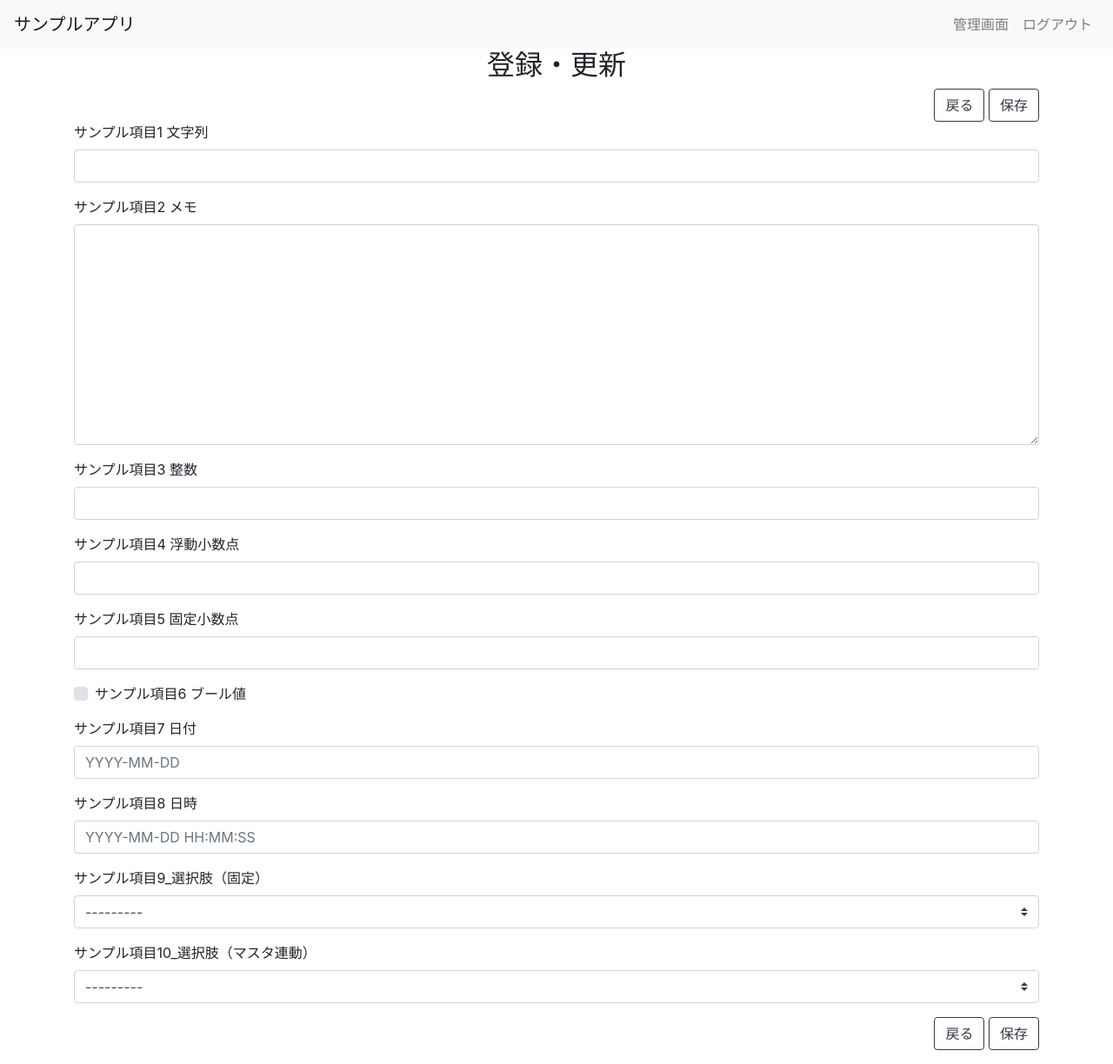
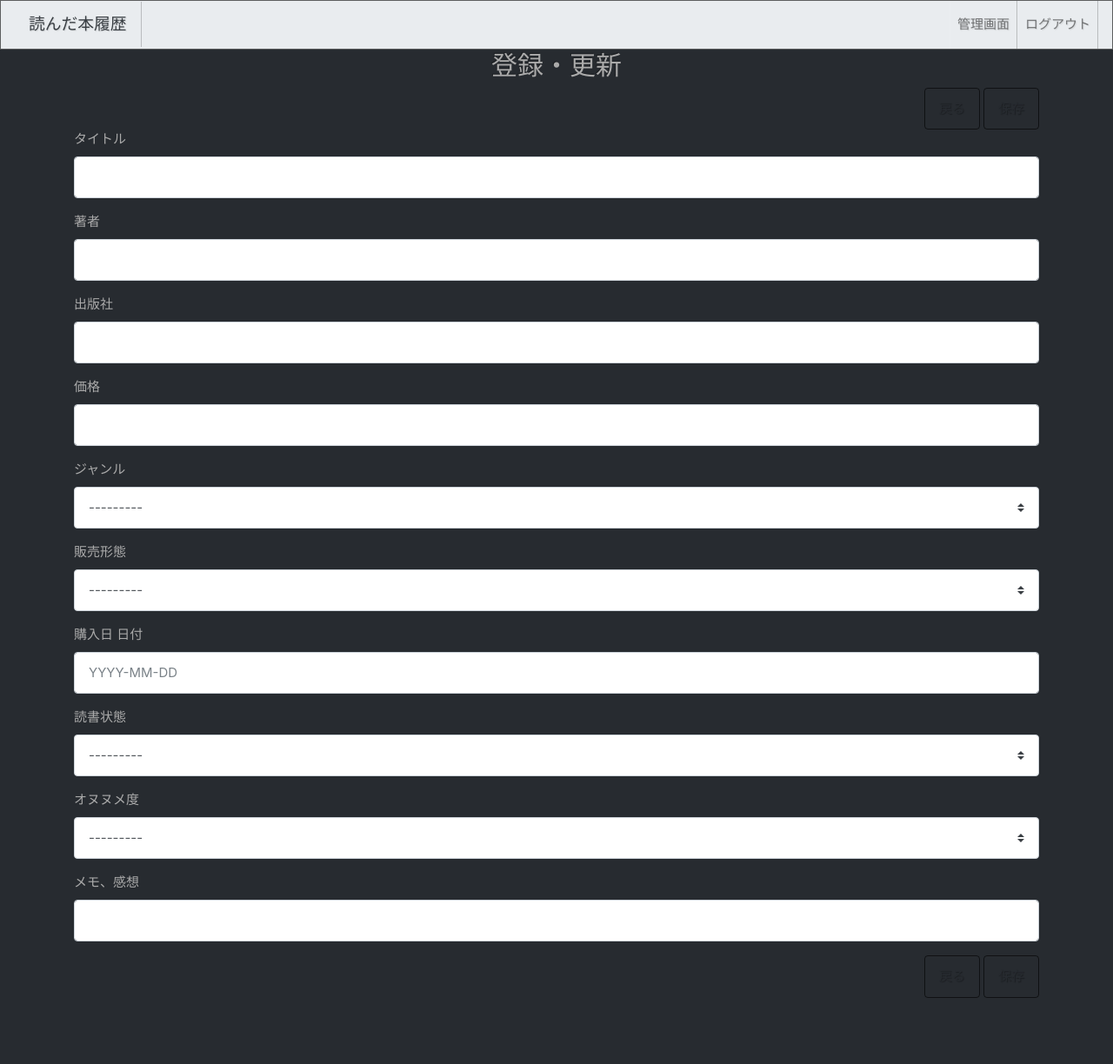
Before and after one commit to takumi-nakajima/instant-django, a Django app: page /create/ in a window 1280 px wide. Shown: the whole page at 87% size. After the commit the page ends 1148 px from the top, so only its background shows below. Run offline with Django 3.2, Linux system fonts and the light colour scheme; the visitor is signed in with stand-in values (Sample User, id 1); data comes from the database, SQL or seed files in the repository; some libraries are stand-ins or nearby versions.

Commit message:
「読んだ本履歴」アプリに修正2

```diff
--- a/app/apps.py
+++ b/app/apps.py
@@ -7,4 +7,4 @@ class AppConfig(AppConfig):
     管理画面での表示名を指定する
     """
     name = 'app'
-    verbose_name = 'サンプルアプリ'
+    verbose_name = '読んだ本履歴'
--- a/app/models.py
+++ b/app/models.py
@@ -12,86 +12,212 @@ class Item(models.Model):
     https://docs.djangoproject.com/ja/2.1/ref/models/fields/
     """
 
-    # サンプル項目1 文字列
-    sample_1 = models.CharField(
-        verbose_name='サンプル項目1 文字列',
-        max_length=20,
+    # タイトル
+    title = models.CharField(
+        verbose_name='タイトル',
+        max_length=300,
+        blank=True,
+        null=True,
+    )
+    # 著者
+    author = models.CharField(
+        verbose_name='著者',
+        max_length=100,
+        blank=True,
+        null=True,
+    )
+    # 出版社
+    publisher = models.CharField(
+        verbose_name='出版社',
+        max_length=100,
+        blank=True,
+        null=True,
+    )
+    # 価格
+    price = models.IntegerField(
+        verbose_name='価格',
+        blank=True,
+        null=True,
+    )
+    # ジャンル 選択肢（固定）
+    ganre_choice = (
+        (1, '文芸'),
+        (2, '教育'),
+        (3, '人文'),
+        (4, '教育'),
+        (5, '社会'),
+        (6, '法律'),
+        (7, '経済'),
+        (8, '経営'),
+        (9, 'ビジネス'),
+        (10, '就職・資格'),
+        (11, '理学'),
+        (12, '工学'),
+        (13, 'コンピュータ'),
+        (14, '医学'),
+        (15, '看護学'),
+        (16, '薬学'),
+        (17, '芸術'),
+        (18, '語学'),
+        (19, '辞典'),
+        (20, '高校学参'),
+        (21, '中学学参'),
+        (22, '小学学参'),
+        (23, '児童'),
+        (24, '趣味・生活'),
+        (25, 'くらし・料理'),
+        (26, '地図・ガイド'),
+        (27, '文庫'),
+        (28, '新書・選書'),
+        (29, 'コミック'),
+        (30, 'ゲーム攻略'),
+        (31, 'エンターテイメント'),
+        (32, '日記・手帳・暦'),
+        (33, 'その他'),
+    )
+    ganre = models.IntegerField(
+        verbose_name='ジャンル',
+        choices=ganre_choice,
         blank=True,
         null=True,
     )
 
-    # サンプル項目2 メモ
-    sample_2 = models.TextField(
-        verbose_name='サンプル項目2 メモ',
+    # 販売形態 選択肢（固定）
+    selltype_choice = (
+        (1, '紙媒体'),
+        (2, '電子版'),
+    )
+    selltype = models.IntegerField(
+        verbose_name='販売形態',
+        choices=selltype_choice,
         blank=True,
         null=True,
     )
 
-    # サンプル項目3 整数
-    sample_3 = models.IntegerField(
-        verbose_name='サンプル項目3 整数',
+    # 購入日 日付
+    buydate = models.DateField(
+        verbose_name='購入日 日付',
         blank=True,
         null=True,
     )
 
-    # サンプル項目4 浮動小数点
-    sample_4 = models.FloatField(
-        verbose_name='サンプル項目4 浮動小数点',
+    # 読書状態 選択肢（固定）
+    readstatus_choice = (
+        (1, '未読'),
+        (2, '読み中'),
+        (3, '完読'),
+    )
+    readstatus = models.IntegerField(
+        verbose_name='読書状態',
+        choices=readstatus_choice,
         blank=True,
         null=True,
     )
 
-    # サンプル項目5 固定小数点
-    sample_5 = models.DecimalField(
-        verbose_name='サンプル項目5 固定小数点',
-        max_digits=5,
-        decimal_places=2,
+   # オヌヌメ度 選択肢（固定）
+    recommended_choice = (
+        (1, '☆'),
+        (2, '☆☆'),
+        (3, '☆☆☆'),
+        (4, '☆☆☆☆'),
+        (5, '☆☆☆☆☆'),
+    )
+    # オヌヌメ度
+    recommended = models.IntegerField(
+        verbose_name='オヌヌメ度',
+        choices=recommended_choice,
         blank=True,
         null=True,
     )
 
-    # サンプル項目6 ブール値
-    sample_6 = models.BooleanField(
-        verbose_name='サンプル項目6 ブール値',
-    )
-
-    # サンプル項目7 日付
-    sample_7 = models.DateField(
-        verbose_name='サンプル項目7 日付',
+    # メモ、感想
+    memo = models.CharField(
+        verbose_name = 'メモ、感想',
+        max_length=500,
         blank=True,
         null=True,
     )
 
-    # サンプル項目8 日時
-    sample_8 = models.DateTimeField(
-        verbose_name='サンプル項目8 日時',
-        blank=True,
-        null=True,
-    )
+    # # サンプル項目1 文字列
+    # sample_1 = models.CharField(
+    #     verbose_name='サンプル項目1 文字列',
+    #     max_length=20,
+    #     blank=True,
+    #     null=True,
+    # )
 
-    # サンプル項目9 選択肢（固定）
-    sample_9_choice = (
-        (1, '選択１'),
-        (2, '選択２'),
-        (3, '選択３'),
-    )
+    # # サンプル項目2 メモ
+    # sample_2 = models.TextField(
+    #     verbose_name='サンプル項目2 メモ',
+    #     blank=True,
+    #     null=True,
+    # )
 
-    sample_9 = models.IntegerField(
-        verbose_name='サンプル項目9_選択肢（固定）',
-        choices=sample_9_choice,
-        blank=True,
-        null=True,
-    )
+    # # サンプル項目3 整数
+    # sample_3 = models.IntegerField(
+    #     verbose_name='サンプル項目3 整数',
+    #     blank=True,
+    #     null=True,
+    # )
 
-    # サンプル項目9 選択肢（マスタ連動）
-    sample_10 = models.ForeignKey(
-        User,
-        verbose_name='サンプル項目10_選択肢（マスタ連動）',
-        blank=True,
-        null=True,
-        related_name='sample_10',
-        on_delete=models.SET_NULL,
-    )
+    # # サンプル項目4 浮動小数点
+    # sample_4 = models.FloatField(
+    #     verbose_name='サンプル項目4 浮動小数点',
+    #     blank=True,
+    #     null=True,
+    # )
+
+    # # サンプル項目5 固定小数点
+    # sample_5 = models.DecimalField(
+    #     verbose_name='サンプル項目5 固定小数点',
+    #     max_digits=5,
+    #     decimal_places=2,
+    #     blank=True,
+    #     null=True,
+    # )
+
+    # # サンプル項目6 ブール値
+    # sample_6 = models.BooleanField(
+    #     verbose_name='サンプル項目6 ブール値',
+    # )
+
+    # # サンプル項目7 日付
+    # sample_7 = models.DateField(
+    #     verbose_name='サンプル項目7 日付',
+    #     blank=True,
+    #     null=True,
+    # )
+
+    # # サンプル項目8 日時
+    # sample_8 = models.DateTimeField(
+    #     verbose_name='サンプル項目8 日時',
+    #     blank=True,
+    #     null=True,
+    # )
+
+    # # サンプル項目9 選択肢（固定）
+    # sample_9_choice = (
+    #     (1, '選択１'),
+    #     (2, '選択２'),
+    #     (3, '選択３'),
+    # )
+
+    # sample_9 = models.IntegerField(
+    #     verbose_name='サンプル項目9_選択肢（固定）',
+    #     choices=sample_9_choice,
+    #     blank=True,
+    #     null=True,
+    # )
+
+    # # サンプル項目9 選択肢（マスタ連動）
+    # sample_10 = models.ForeignKey(
+    #     User,
+    #     verbose_name='サンプル項目10_選択肢（マスタ連動）',
+    #     blank=True,
+    #     null=True,
+    #     related_name='sample_10',
+    #     on_delete=models.SET_NULL,
+    # )
 
     # 以下、管理項目
 
@@ -137,11 +263,12 @@ class Item(models.Model):
         """
         リストボックスや管理画面での表示
         """
-        return self.sample_1
+#       return self.sample_1
+        return self.title
 
     class Meta:
         """
         管理画面でのタイトル表示
         """
-        verbose_name = 'サンプル'
-        verbose_name_plural = 'サンプル'
+        verbose_name = '読んだ本履歴'
+        verbose_name_plural = '読んだ本履歴'
--- a/app/static/app/css/app.css
+++ b/app/static/app/css/app.css
@@ -0,0 +1,4 @@
+.list-group {
+    background-color: rgba(79, 47, 218, 0.877);
+    margin-top: 0;
+}
--- a/app/templates/app/_base.html
+++ b/app/templates/app/_base.html
@@ -7,11 +7,14 @@
     <meta charset="utf-8">
     <meta name="viewport" content="width=device-width, initial-scale=1, shrink-to-fit=no">
     <meta http-equiv="x-ua-compatible" content="ie=edge">
-    <title>サンプルアプリ</title>
+    <title>読んだ本履歴</title>
     <!-- Bootstrap CSS -->
-    <link href="https://maxcdn.bootstrapcdn.com/bootstrap/4.0.0/css/bootstrap.min.css" rel="stylesheet"
+    <!-- <link href="https://maxcdn.bootstrapcdn.com/bootstrap/4.0.0/css/bootstrap.min.css" rel="stylesheet"
           integrity="sha384-Gn5384xqQ1aoWXA+058RXPxPg6fy4IWvTNh0E263XmFcJlSAwiGgFAW/dAiS6JXm"
-          crossorigin="anonymous">
+          crossorigin="anonymous"> -->
+    <link href="https://stackpath.bootstrapcdn.com/bootswatch/4.5.0/slate/bootstrap.min.css" rel="stylesheet" integrity="sha384-idNH3UIOiZbCf8jxqu4iExnH34y5UovfW/Mg8T5WfNvoJolDvknoNqR69V2OexgF" crossorigin="anonymous">
+    <!-- <link href="https://stackpath.bootstrapcdn.com/bootswatch/4.5.0/darkly/bootstrap.min.css" rel="stylesheet" integrity="sha384-Bo21yfmmZuXwcN/9vKrA5jPUMhr7znVBBeLxT9MA4r2BchhusfJ6+n8TLGUcRAtL" crossorigin="anonymous"> -->
+    <!-- <link href="https://stackpath.bootstrapcdn.com/bootswatch/4.5.0/superhero/bootstrap.min.css" rel="stylesheet" integrity="sha384-rvwYMW9Z/bbxZfgxHQEKx6D91KwffWAG+XnsoYNCGWi/qL1P9dIVYm1HBiHFqQEt" crossorigin="anonymous"> -->
     <link rel="stylesheet"
           href="https://cdnjs.cloudflare.com/ajax/libs/bootstrap-datepicker/1.8.0/css/bootstrap-datepicker.min.css">
     <link href="{% static "app/css/app.css" %}" rel="stylesheet">
@@ -19,7 +22,7 @@
 
 <body>
 <nav class="navbar navbar-expand-md navbar-light bg-light ">
-    <a class="navbar-brand" href="#">サンプルアプリ</a>
+    <a class="navbar-brand" href="#">読んだ本履歴</a>
     <button type="button" class="navbar-toggler" data-toggle="collapse" data-target="#Navber" aria-controls="Navber"
             aria-expanded="false"
             aria-label="ナビゲーションの切替">
@@ -47,7 +50,7 @@
         crossorigin="anonymous"></script>
 <script src="https://maxcdn.bootstrapcdn.com/bootstrap/4.0.0/js/bootstrap.min.js"></script>
 <script src="https://cdnjs.cloudflare.com/ajax/libs/bootstrap-datepicker/1.8.0/js/bootstrap-datepicker.min.js"
-        charset="UTF-8">></script>
+        charset="UTF-8"></script>
 <script src="https://cdnjs.cloudflare.com/ajax/libs/bootstrap-datepicker/1.8.0/locales/bootstrap-datepicker.ja.min.js"></script>
 <script src="{% static "app/js/plugins/responsive-paginate.js" %}"></script>
 <script src="{% static "app/js/app.js" %}"></script>
--- a/config/urls.py
+++ b/config/urls.py
@@ -26,6 +26,7 @@ urlpatterns = [
 #  タイトル；タイトルタグで使用
 admin.site.site_title = 'タイトル'
 #  サイト名：ログイン画面と管理画面上部の表示
-admin.site.site_header = 'サンプルアプリ'
+#admin.site.site_header = 'サンプルアプリ'
+admin.site.site_header = '読んだ本履歴'
 #  メニュー：管理画面の見出し表示
 admin.site.index_title = 'メニュー'
```
Also changed, not shown: app/templates/app/item_detail_contents.html (+20 -20 lines), app/templates/app/item_filter.html (+24 -16 lines).
